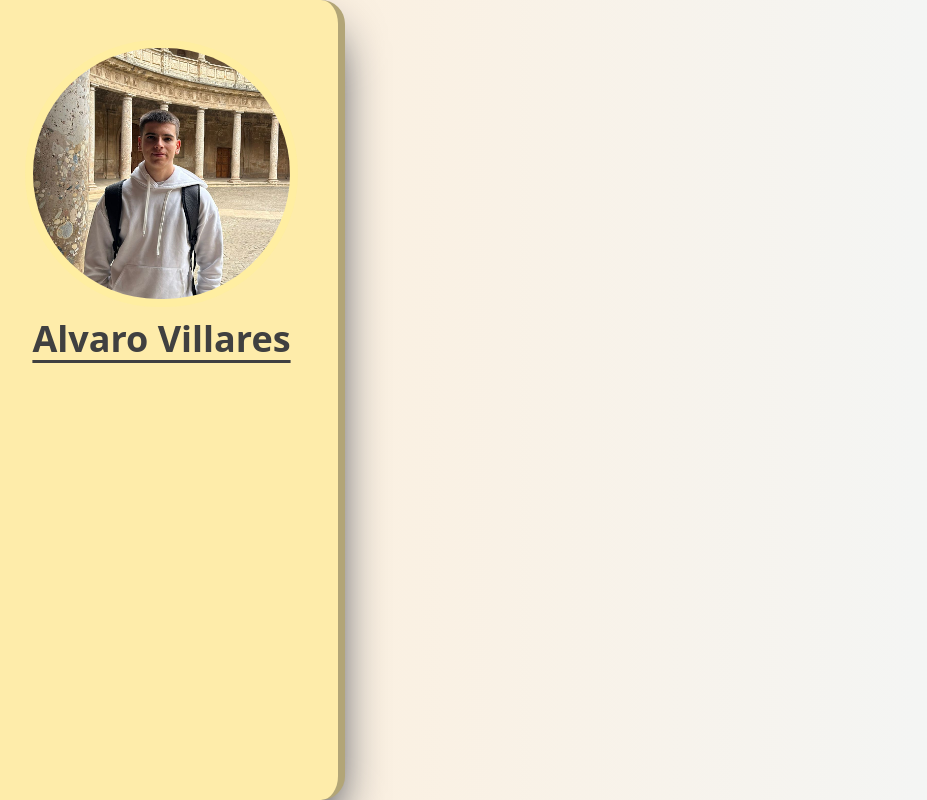
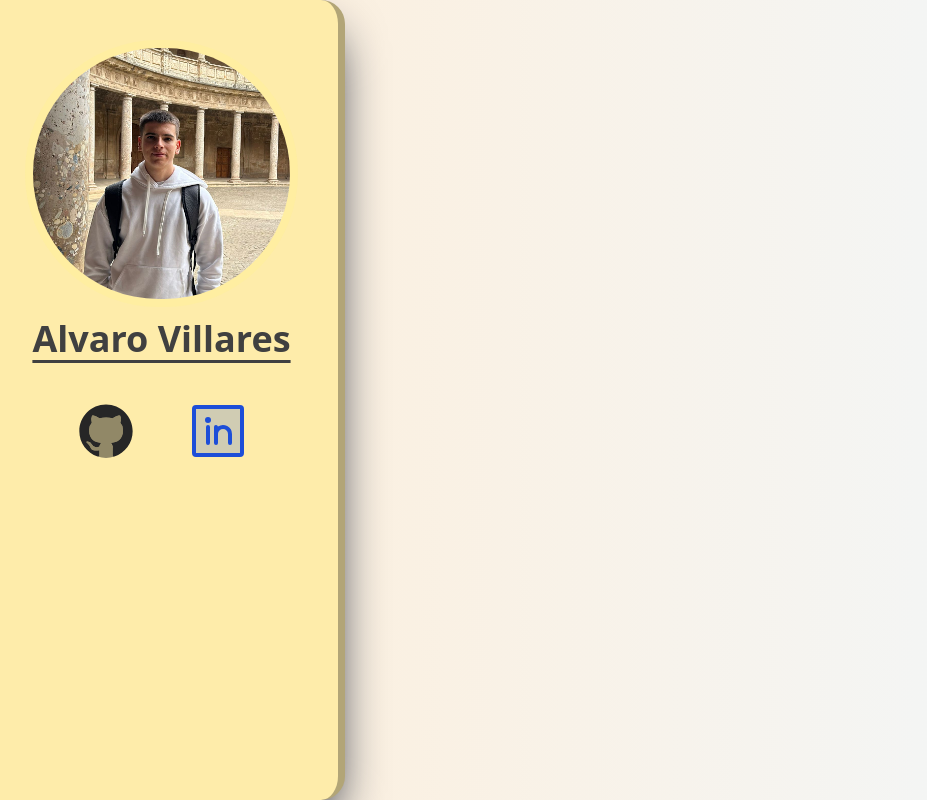
Before and after one commit to alvaro-vr/Portfolio, a Vue app: page / in a window 1280 px wide. Shown: the whole page, without its empty margins (15-942 px from the left). Built offline with nearby package versions, Linux system fonts and the light colour scheme.

Commit message:
Componente ToolTip creado + iconos de linkedin y github

```diff
--- /dev/null
+++ b/src/components/icons/GitHubIcon.vue
@@ -0,0 +1,25 @@
+<template>
+  <svg xmlns="http://www.w3.org/2000/svg" height="100%" viewBox="0 0 24 24">
+    <a :href="data.profile.github" target="_blank">
+      <path
+        fill="currentColor"
+        d="M8.854 21.57a9.91 9.91 0 0 0 6.29.001a.493.493 0 0 1-.644-.475c0-.338.013-1.413.013-2.75a2.368 2.368 0 0 0-.675-1.85c2.225-.25 4.562-1.1 4.562-4.938a3.87 3.87 0 0 0-1.025-2.687a3.594 3.594 0 0 0-.1-2.65s-.838-.275-2.75 1.025a9.427 9.427 0 0 0-5 0C7.612 5.958 6.775 6.22 6.775 6.22a3.593 3.593 0 0 0-.1 2.65a3.892 3.892 0 0 0-1.025 2.687c0 3.825 2.325 4.688 4.55 4.938a2.106 2.106 0 0 0-.638 1.337a2.137 2.137 0 0 1-2.91-.82l-.002-.005a2.001 2.001 0 0 0-1.538-1.025c-.837.013-.337.475.013.663c.451.38.803.865 1.025 1.412c.2.563.85 1.638 3.362 1.175c0 .838.013 1.625.013 1.863c0 .259-.185.551-.67.475z"
+        opacity=".5"
+      />
+      <path
+        fill="currentColor"
+        d="M12 2.083c-5.523 0-10 4.477-10 10c0 4.423 2.875 8.169 6.855 9.488c.485.075.67-.216.67-.475c0-.238-.012-1.025-.012-1.863c-2.513.463-3.163-.612-3.363-1.175a3.637 3.637 0 0 0-1.025-1.412c-.35-.188-.85-.65-.013-.663a2 2 0 0 1 1.538 1.025l.003.006a2.137 2.137 0 0 0 2.91.82c.043-.51.27-.984.637-1.338c-2.225-.25-4.55-1.113-4.55-4.938a3.892 3.892 0 0 1 1.025-2.687a3.594 3.594 0 0 1 .1-2.65s.837-.263 2.75 1.025a9.427 9.427 0 0 1 5 0c1.912-1.3 2.75-1.025 2.75-1.025c.37.838.406 1.786.1 2.65a3.87 3.87 0 0 1 1.025 2.687c0 3.838-2.338 4.688-4.562 4.938c.482.49.729 1.164.675 1.85c0 1.337-.013 2.412-.013 2.75a.493.493 0 0 0 .643.476C19.124 20.253 22 16.507 22 12.083c0-5.523-4.477-10-10-10"
+      />
+    </a>
+  </svg>
+</template>
+
+<script setup>
+import { defineProps } from 'vue'
+
+const props = defineProps({
+  data: {
+    type: Object
+  }
+})
+</script>
--- /dev/null
+++ b/src/components/icons/LinkedinIcon.vue
@@ -0,0 +1,25 @@
+<template>
+  <svg xmlns="http://www.w3.org/2000/svg" height="100%" viewBox="0 0 256 256">
+    <a :href="data.profile.linkedin" target="_blank">
+      <g fill="currentColor">
+        <path
+          d="M224 40v176a8 8 0 0 1-8 8H40a8 8 0 0 1-8-8V40a8 8 0 0 1 8-8h176a8 8 0 0 1 8 8"
+          opacity=".2"
+        />
+        <path
+          d="M216 24H40a16 16 0 0 0-16 16v176a16 16 0 0 0 16 16h176a16 16 0 0 0 16-16V40a16 16 0 0 0-16-16m0 192H40V40h176zM96 112v64a8 8 0 0 1-16 0v-64a8 8 0 0 1 16 0m88 28v36a8 8 0 0 1-16 0v-36a20 20 0 0 0-40 0v36a8 8 0 0 1-16 0v-64a8 8 0 0 1 15.79-1.78A36 36 0 0 1 184 140m-84-56a12 12 0 1 1-12-12a12 12 0 0 1 12 12"
+        />
+      </g>
+    </a>
+  </svg>
+</template>
+
+<script setup>
+import { defineProps } from 'vue'
+
+const props = defineProps({
+  data: {
+    type: Object
+  }
+})
+</script>
--- a/src/components/ui/Profile.vue
+++ b/src/components/ui/Profile.vue
@@ -1,7 +1,29 @@
 <template>
-    <div class="h-auto w-full p-[5vh]">
-        <img class="w-full h-full rounded-full border-[1vh] border-yellow-200 border-opacity-30 "
-        src="../../assets/images/profile.png" alt="Alvaro Villares Rodriguez">
-        <h1 class="text-neutral-700 mt-3 text-4xl font-semibold text-center underline underline-offset-8">Alvaro Villares</h1>
-    </div>
+  <div class="h-auto w-full p-[5vh]">
+    <img
+      class="w-full h-full rounded-full border-[1vh] border-yellow-200 border-opacity-30"
+      src="../../assets/images/profile.png"
+      :alt="data.profile.name"
+    />
+    <h1
+      class="text-neutral-700 mt-3 text-4xl font-semibold text-center underline underline-offset-8"
+    >
+      {{ data.profile.name }}
+    </h1>
+  </div>
+  <div class="flex justify-center h-16 [&>*]:mx-6">
+    <ToolTip :name="'GitHub'">
+      <GitHubIcon class="text-neutral-800" :data="data" />
+    </ToolTip>
+    <ToolTip :name="'Linkedin'">
+      <LinkedinIcon class="text-blue-700" :data="data" />
+    </ToolTip>
+  </div>
 </template>
+
+<script setup>
+import LinkedinIcon from '../icons/LinkedinIcon.vue'
+import GitHubIcon from '../icons/GitHubIcon.vue'
+import ToolTip from '../utils/ToolTip.vue'
+import data from '@/data.json'
+</script>
--- /dev/null
+++ b/src/components/utils/ToolTip.vue
@@ -0,0 +1,47 @@
+<template>
+  <div class="tooltip h-full">
+    <slot></slot>
+    <span class="tooltiptext">{{ name }}</span>
+  </div>
+</template>
+
+<script setup>
+import { defineProps } from 'vue'
+const props = defineProps({
+  name: {
+    type: String
+  }
+})
+</script>
+
+<style scoped>
+.tooltip {
+  position: relative;
+  display: flex;
+  justify-content: center;
+}
+
+.tooltip .tooltiptext {
+  top: 100%;
+  visibility: hidden;
+  width: max-content;
+  background-color: black;
+  color: #fff;
+  text-align: center;
+  padding: 5px 10px;
+  border-radius: 6px;
+  position: absolute;
+  z-index: 1;
+  opacity: 0;
+  transform: translateY(-0.8vh);
+  transition:
+    opacity 0.3s ease-in-out,
+    transform 0.3s ease-in-out;
+}
+
+.tooltip:hover .tooltiptext {
+  visibility: visible;
+  opacity: 1;
+  transform: translateY(0);
+}
+</style>
--- /dev/null
+++ b/src/data.json
@@ -0,0 +1,7 @@
+{
+  "profile": {
+    "name": "Alvaro Villares",
+    "linkedin": "https://linkedin.com/in/álvaro-villares-rodríguez-9853a0251",
+    "github": "https://github.com/alvaro-vr"
+  }
+}
```
